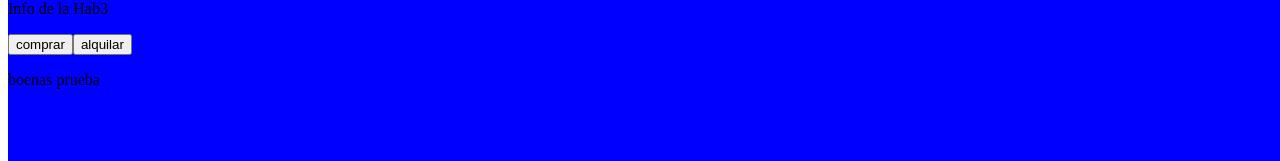
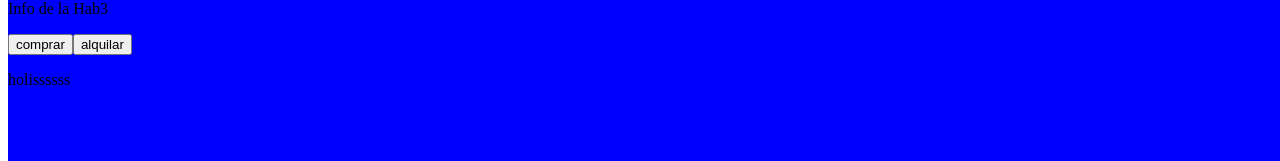
Before and after one commit to F2712/Projecto-Hotel, a React (Vite) app: page / in a window 1280 px wide. Shown: the part 612-773 px from the top of the page. Built offline with nearby package versions, Linux system fonts and the light colour scheme.

Commit message:
holissss

```diff
--- a/src/App.jsx
+++ b/src/App.jsx
@@ -17,7 +17,7 @@ function App() {
           <div className="fondo">
             <Info/>
             <p>
-              boenas prueba
+              holissssss
             </p>
           </div>
 
```
